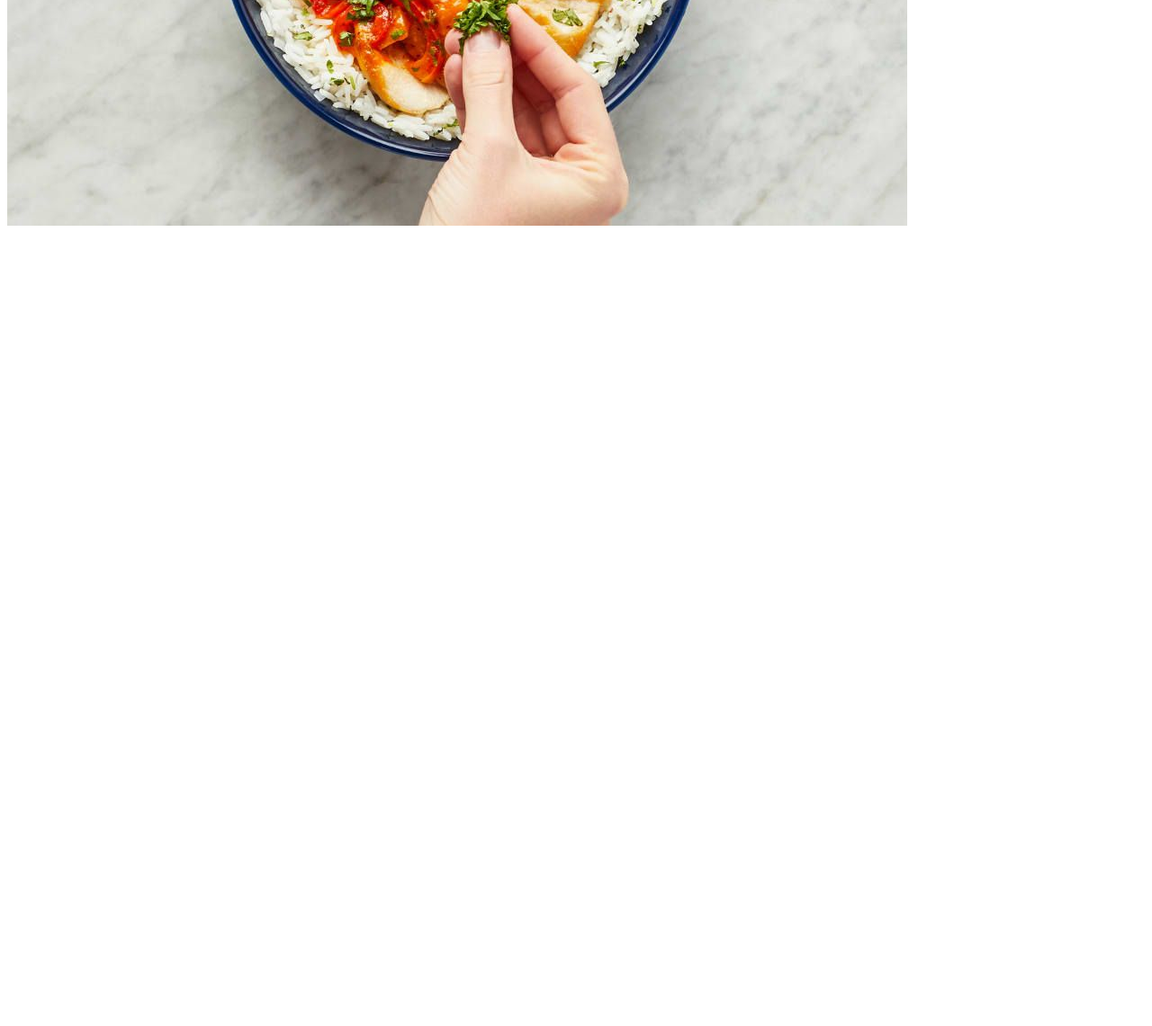
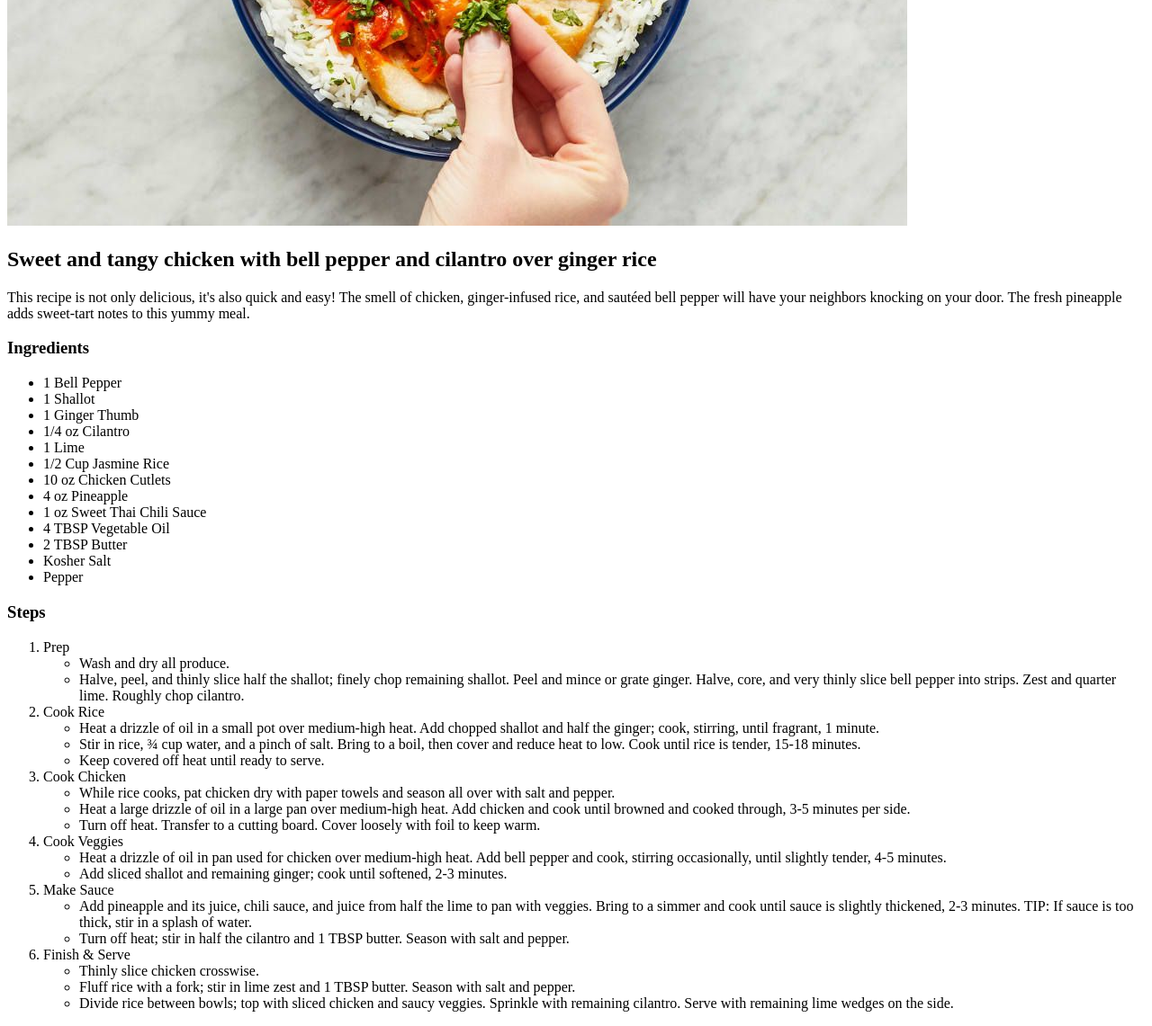
Before and after one commit to ale-munozz25/odin-recipes, a plain HTML site: page recipes/tangy-tropical-chicken.html in a window 1280 px wide. Shown: the part 500-1641 px from the top of the page at 90% size. Before the commit the page ends 800 px from the top, so only its background shows below. Drawn offline with Linux system fonts and the light colour scheme.

Commit message:
Add description, ingredients, and steps

```diff
--- a/recipes/tangy-tropical-chicken.html
+++ b/recipes/tangy-tropical-chicken.html
@@ -10,5 +10,81 @@
         <h1> Tangy Tropical Chicken</h1>
 
         <img src="../img/tangy-tropical-chicken.jpg" alt="chicken breast with bell peppers over a bed of rice with a hand sprinkling cilantro">
+
+        <h2> Sweet and tangy chicken with bell pepper and cilantro over ginger rice</h2>
+
+        <p>
+            This recipe is not only delicious, it's also quick and easy! The smell of chicken, ginger-infused rice, and sautéed bell pepper will have your neighbors knocking on your door.
+            The fresh pineapple adds sweet-tart notes to this yummy meal.
+        </p>
+
+        <h3>Ingredients</h3>
+
+        <ul>
+            <li>1 Bell Pepper</li>
+            <li>1 Shallot</li>
+            <li>1 Ginger Thumb</li>
+            <li>1/4 oz Cilantro</li>
+            <li>1 Lime</li>
+            <li>1/2 Cup Jasmine Rice</li>
+            <li>10 oz Chicken Cutlets</li>
+            <li>4 oz Pineapple</li>
+            <li>1 oz Sweet Thai Chili Sauce</li>
+            <li>4 TBSP Vegetable Oil</li>
+            <li>2 TBSP Butter</li>
+            <li>Kosher Salt</li>
+            <li>Pepper</li>
+        </ul>
+
+        <h3>Steps</h3>
+
+        <ol>
+            <li>Prep</li>
+
+                <ul>
+                    <li>Wash and dry all produce.</li>
+                    <li>Halve, peel, and thinly slice half the shallot; finely chop remaining shallot. Peel and mince or grate ginger. Halve, core, and very thinly slice bell pepper into strips. Zest and quarter lime. Roughly chop cilantro.</li>
+                </ul>
+
+            <li>Cook Rice</li>
+
+                <ul>
+                    <li> Heat a drizzle of oil in a small pot over medium-high heat. Add chopped shallot and half the ginger; cook, stirring, until fragrant, 1 minute.</li>
+                    <li>Stir in rice, ¾ cup water, and a pinch of salt. Bring to a boil, then cover and reduce heat to low. Cook until rice is tender, 15-18 minutes.</li>
+                    <li>Keep covered off heat until ready to serve.</li>
+                </ul>
+
+            <li>Cook Chicken</li>
+
+                <ul>
+                    <li>While rice cooks, pat chicken dry with paper towels and season all over with salt and pepper. </li>
+                    <li>Heat a large drizzle of oil in a large pan over medium-high heat. Add chicken and cook until browned and cooked through, 3-5 minutes per side.</li>
+                    <li>Turn off heat. Transfer to a cutting board. Cover loosely with foil to keep warm.</li>
+                </ul>
+
+            <li>Cook Veggies</li>
+
+                <ul>
+                    <li>Heat a drizzle of oil in pan used for chicken over medium-high heat. Add bell pepper and cook, stirring occasionally, until slightly tender, 4-5 minutes. </li>
+                    <li>Add sliced shallot and remaining ginger; cook until softened, 2-3 minutes.</li>
+                </ul>
+
+            <li>Make Sauce</li>
+
+                <ul>
+                    <li>Add pineapple and its juice, chili sauce, and juice from half the lime to pan with veggies. Bring to a simmer and cook until sauce is slightly thickened, 2-3 minutes. TIP: If sauce is too thick, stir in a splash of water.</li>
+                    <li>Turn off heat; stir in half the cilantro and 1 TBSP butter. Season with salt and pepper.</li>
+                </ul>
+
+            <li>Finish & Serve</li>
+
+                <ul>
+                    <li>Thinly slice chicken crosswise.</li>
+                    <li>Fluff rice with a fork; stir in lime zest and 1 TBSP butter. Season with salt and pepper.</li>
+                    <li>Divide rice between bowls; top with sliced chicken and saucy veggies. Sprinkle with remaining cilantro. Serve with remaining lime wedges on the side.</li>
+                </ul>
+
+        </ol>
+
     </body>
 </html>
```
